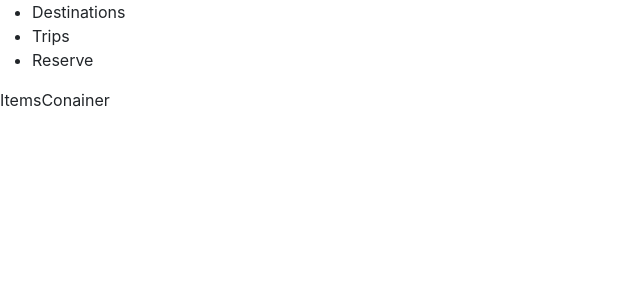
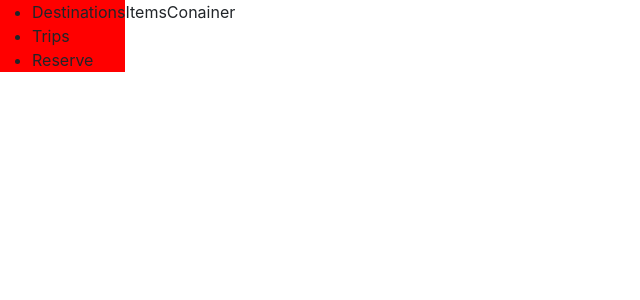
Before and after one commit to billionsjoel/dravel-app, a React (Create React App) app: page /home in a window 1280 px wide. Shown: the top 300 px of the page, without its empty margins (0-640 px from the left). Built offline with nearby package versions, Linux system fonts and the light colour scheme.

Commit message:
Import nav scss

```diff
--- a/src/components/navigation.js
+++ b/src/components/navigation.js
@@ -1,3 +1,5 @@
+import '../scss/nav.scss';
+
 function Navigation() {
   return (
     <div className="menu-items">
--- a/src/pages/homePage.js
+++ b/src/pages/homePage.js
@@ -4,7 +4,7 @@ import ItemsContainer from '../components/homepage/itemsContainer';
 function HomePage() {
   return (
     <>
-      <div className="home">
+      <div className="home-container">
         <div className="menu">
           <Navigation />
         </div>
--- a/src/scss/homepage.scss
+++ b/src/scss/homepage.scss
@@ -0,0 +1,3 @@
+.home-container {
+	display: flex;
+}
--- /dev/null
+++ b/src/scss/nav.scss
@@ -0,0 +1,3 @@
+.menu-items {
+  background-color: red;
+}
```
